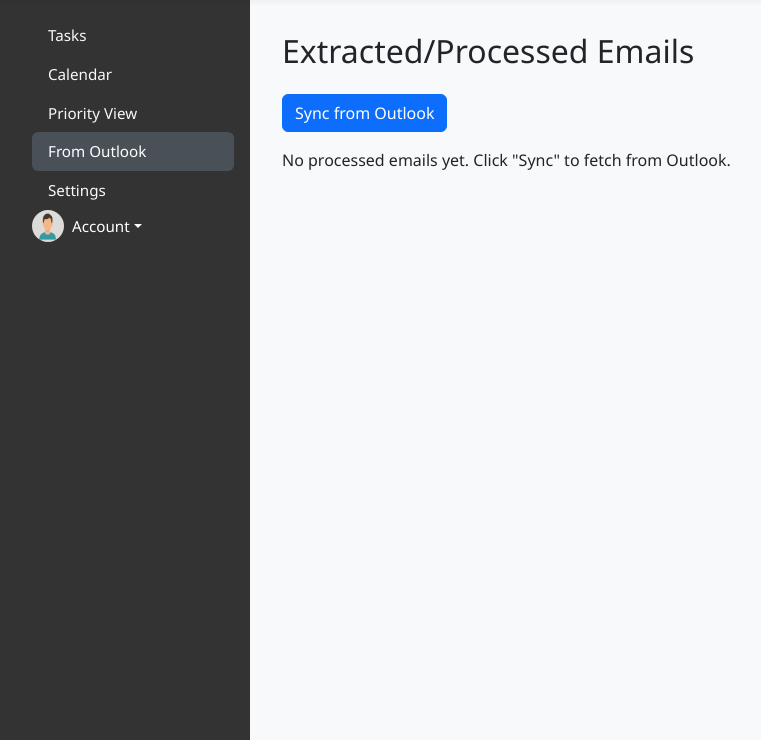
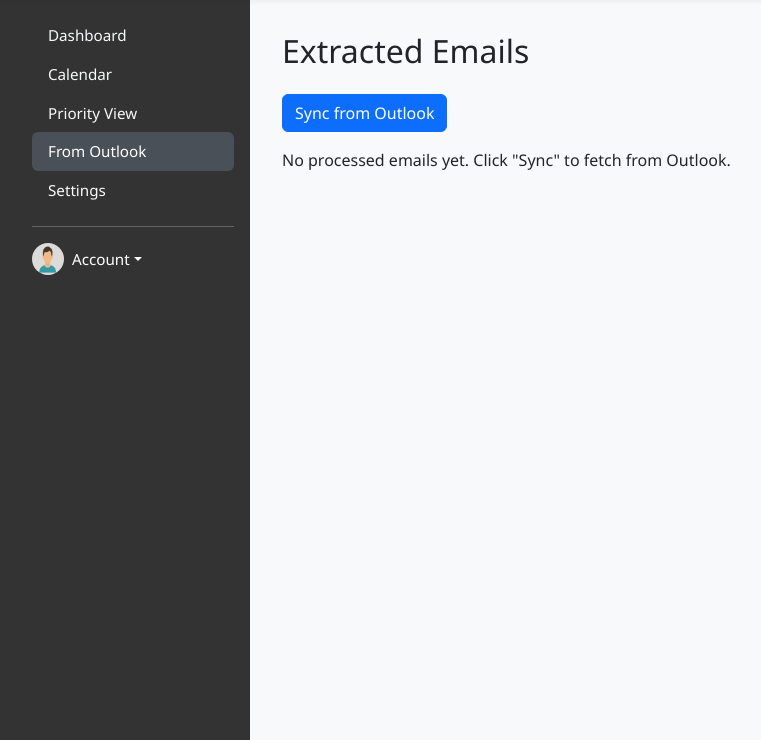
Before and after one commit to mparante/ThinkTasker, a Django app: page /outlook/ in a window 1280 px wide. Shown: the part 60-800 px from the top of the page, without its empty margins (0-761 px from the left). Run offline with Django 5.2, Linux system fonts and the light colour scheme; the visitor is signed in with stand-in values (Sample User, id 1); data that the repository does not hold is empty.

Commit message:
Fixed clerical errors for html views

```diff
--- a/ThinkTaskerProject/mainApp/templates/base_generic.html
+++ b/ThinkTaskerProject/mainApp/templates/base_generic.html
@@ -51,7 +51,7 @@
         <li class="nav-item">
             <a href="{% url 'dashboard' %}"
             class="nav-link {% if request.resolver_match.url_name == 'index' %}active{% endif %}">
-            Tasks
+            Dashboard
             </a>
         </li>
         <li class="nav-item">
@@ -80,6 +80,8 @@
         </li>
         </ul>
 
+        <hr>
+
         <div class="dropdown">
             <a href="#" class="d-flex align-items-center text-white text-decoration-none dropdown-toggle" data-bs-toggle="dropdown" aria-expanded="false">
             <img src="{% static 'img/avatar.png' %}" alt="" width="32" height="32" class="rounded-circle me-2">Account</a>
--- a/ThinkTaskerProject/mainApp/templates/emails.html
+++ b/ThinkTaskerProject/mainApp/templates/emails.html
@@ -1,10 +1,10 @@
 {% extends "base_generic.html" %}
 {% load static %}
 
-{% block title %}Extracted/Processed Emails{% endblock %}
+{% block title %}Extracted Emails{% endblock %}
 
 {% block content %}
-  <h2 class="mb-4">Extracted/Processed Emails</h2>
+  <h2 class="mb-4">Extracted Emails</h2>
   <form action="{% url 'sync-emails' %}" method="post" style="margin-bottom: 1em;">
     {% csrf_token %}
     <button type="submit" class="btn btn-primary">Sync from Outlook</button>
```
Also changed, not shown: ThinkTaskerProject/mainApp/views.py (+1 -15 lines).
